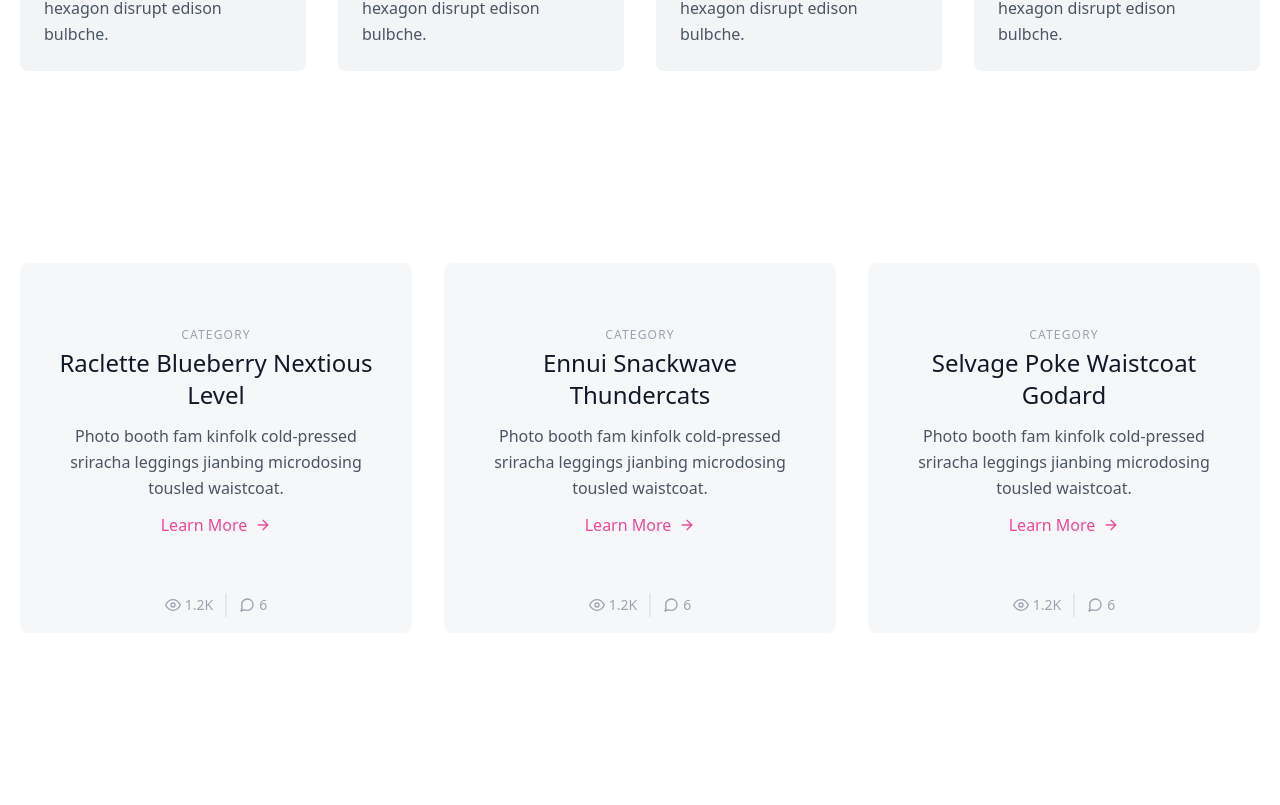
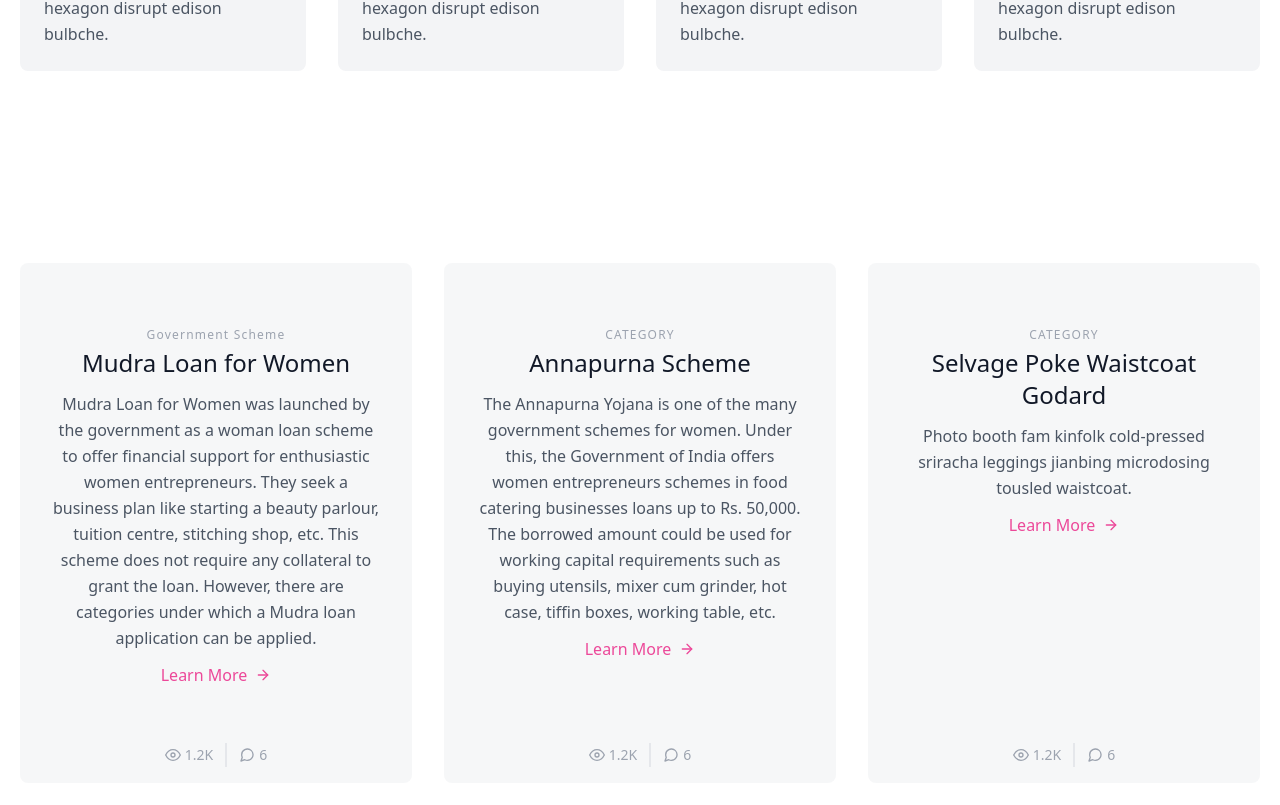
Before and after one commit to Sranjan0208/W20, a Next.js app: page /Mentee in a window 1280 px wide. Shown: the part 659-1464 px from the top of the page. Before the commit the page ends 1388 px from the top, so only its background shows below. Built offline with nearby package versions, Linux system fonts and the light colour scheme.

Commit message:
updated Dashboard

```diff
--- a/src/pages/Mentee.js
+++ b/src/pages/Mentee.js
@@ -1,5 +1,5 @@
 import Header from "../components/Header";
-
+import Link from "next/link";
 
 const Mentee = () => {
   return (
@@ -9,7 +9,7 @@
   <div class="container px-5 py-24 mx-auto">
     <div class="flex flex-wrap w-full mb-20">
       <div class="lg:w-1/2 w-full mb-6 lg:mb-0">
-        <h1 class="sm:text-3xl text-2xl font-medium title-font mb-2 text-gray-900">Pitchfork Kickstarter Taxidermy</h1>
+        <h1 class="sm:text-3xl text-2xl font-medium title-font mb-2 text-gray-900">Connecting you with Opportunities</h1>
         <div class="h-1 w-20 bg-pink-500 rounded"></div>
       </div>
       <p class="lg:w-1/2 w-full leading-relaxed text-gray-500">Whatever cardigan tote bag tumblr hexagon brooklyn asymmetrical gentrify, subway tile poke farm-to-table. Franzen you probably haven't heard of them man bun deep jianbing selfies heirloom prism food truck ugh squid celiac humblebrag.</p>
@@ -55,14 +55,16 @@
     <div class="flex flex-wrap -m-4">
       <div class="p-4 lg:w-1/3">
         <div class="h-full bg-gray-100 bg-opacity-75 px-8 pt-16 pb-24 rounded-lg overflow-hidden text-center relative">
-          <h2 class="tracking-widest text-xs title-font font-medium text-gray-400 mb-1">CATEGORY</h2>
-          <h1 class="title-font sm:text-2xl text-xl font-medium text-gray-900 mb-3">Raclette Blueberry Nextious Level</h1>
-          <p class="leading-relaxed mb-3">Photo booth fam kinfolk cold-pressed sriracha leggings jianbing microdosing tousled waistcoat.</p>
-          <a class="text-pink-500 inline-flex items-center">Learn More
+          <h2 class="tracking-widest text-xs title-font font-medium text-gray-400 mb-1">Government Scheme</h2>
+          <h1 class="title-font sm:text-2xl text-xl font-medium text-gray-900 mb-3">Mudra Loan for Women</h1>
+          <p class="leading-relaxed mb-3">Mudra Loan for Women was launched by the government as a woman loan scheme to offer financial support for enthusiastic women entrepreneurs. They seek a business plan like starting a beauty parlour, tuition centre, stitching shop, etc. This scheme does not require any collateral to grant the loan. However, there are categories under which a Mudra loan application can be applied. </p>
+          <a class="text-pink-500 inline-flex items-center">
+          <Link href="https://www.bajajfinservmarkets.in/loans/mudra-loan/mudra-loan-for-women.html#parentHorizontalTab1">Learn More</Link>
             <svg class="w-4 h-4 ml-2" viewBox="0 0 24 24" stroke="currentColor" stroke-width="2" fill="none" stroke-linecap="round" stroke-linejoin="round">
               <path d="M5 12h14"></path>
               <path d="M12 5l7 7-7 7"></path>
             </svg>
+
           </a>
           <div class="text-center mt-2 leading-none flex justify-center absolute bottom-0 left-0 w-full py-4">
             <span class="text-gray-400 mr-3 inline-flex items-center leading-none text-sm pr-3 py-1 border-r-2 border-gray-200">
@@ -82,8 +84,8 @@
       <div class="p-4 lg:w-1/3">
         <div class="h-full bg-gray-100 bg-opacity-75 px-8 pt-16 pb-24 rounded-lg overflow-hidden text-center relative">
           <h2 class="tracking-widest text-xs title-font font-medium text-gray-400 mb-1">CATEGORY</h2>
-          <h1 class="title-font sm:text-2xl text-xl font-medium text-gray-900 mb-3">Ennui Snackwave Thundercats</h1>
-          <p class="leading-relaxed mb-3">Photo booth fam kinfolk cold-pressed sriracha leggings jianbing microdosing tousled waistcoat.</p>
+          <h1 class="title-font sm:text-2xl text-xl font-medium text-gray-900 mb-3">Annapurna Scheme</h1>
+          <p class="leading-relaxed mb-3">The Annapurna Yojana is one of the many government schemes for women. Under this, the Government of India offers women entrepreneurs schemes in food catering businesses loans up to Rs. 50,000. The borrowed amount could be used for working capital requirements such as buying utensils, mixer cum grinder, hot case, tiffin boxes, working table, etc. </p>
           <a class="text-pink-500 inline-flex items-center">Learn More
             <svg class="w-4 h-4 ml-2" viewBox="0 0 24 24" stroke="currentColor" stroke-width="2" fill="none" stroke-linecap="round" stroke-linejoin="round">
               <path d="M5 12h14"></path>
```
